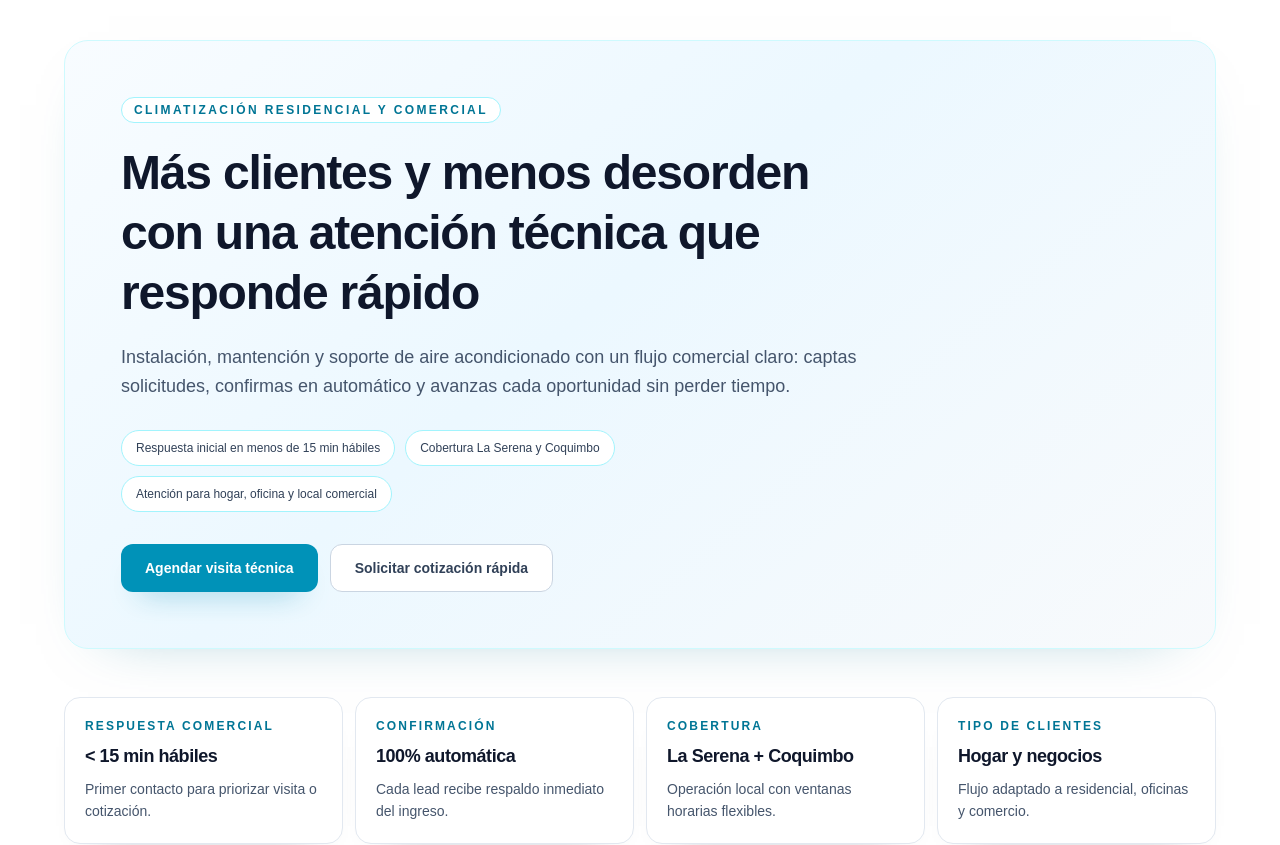
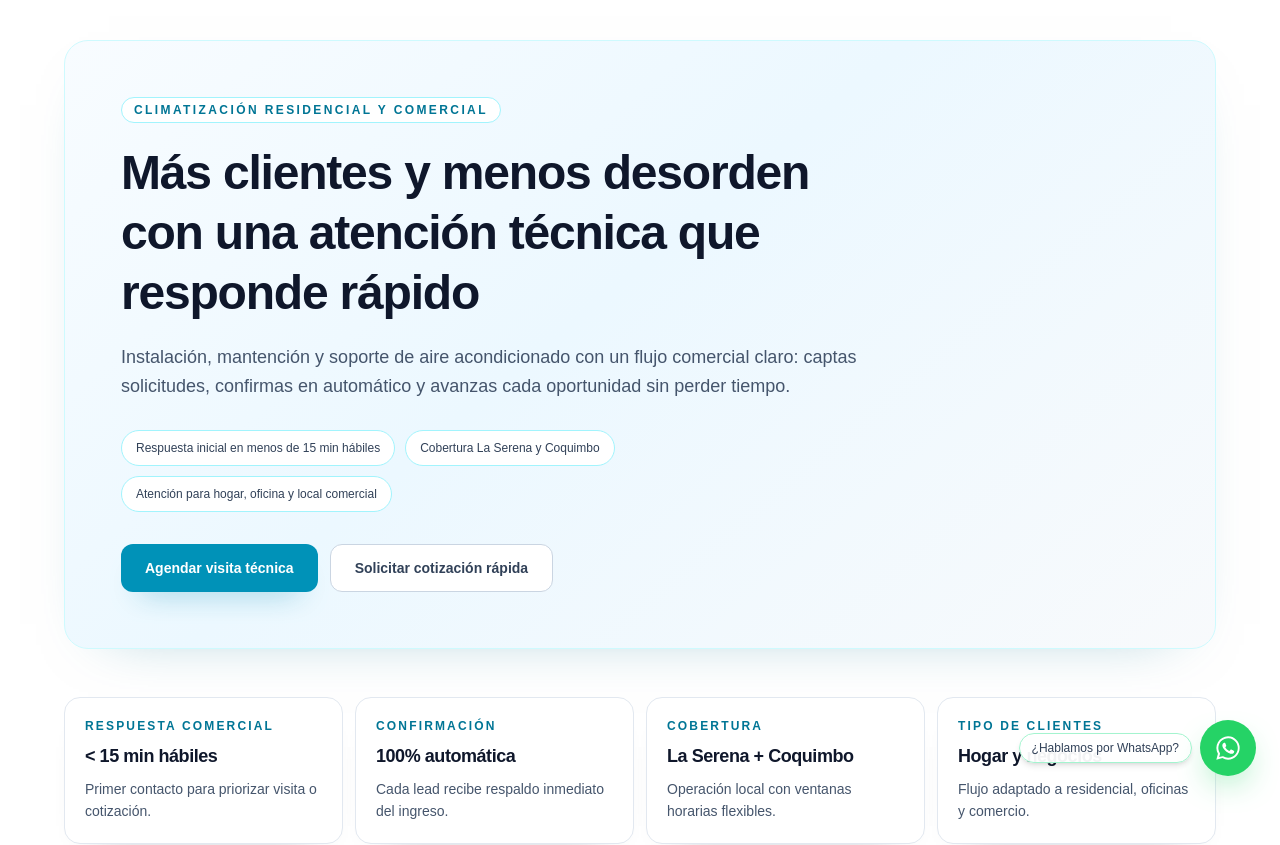
Before and after one commit to verf2390/citaya-agendas, a Next.js app: page /servicios-demo in a window 1280 px wide. Shown: the top 845 px of the page. Built offline with nearby package versions, Linux system fonts and the light colour scheme.

Commit message:
feat(servicios-demo): add floating whatsapp contact button

```diff
--- a/app/servicios-demo/components/final-cta-section.tsx
+++ b/app/servicios-demo/components/final-cta-section.tsx
@@ -4,6 +4,39 @@ const closingPoints = [
   "Más clientes atendidos con tiempos de respuesta claros",
   "Menos tiempo perdido en coordinación manual",
   "Un flujo digital que ordena ventas y operación",
+] as const;
+
+const whatsappMessage = encodeURIComponent(
+  "Hola, vi esta demo y me gustaría cotizar una web o automatización para mi negocio.",
+);
+
+const emailSubject = encodeURIComponent("Consulta sobre web y automatización");
+const emailBody = encodeURIComponent(
+  "Hola, vi la demo y me gustaría recibir más información sobre una solución para mi negocio.",
+);
+
+const contactButtons = [
+  {
+    label: "WhatsApp",
+    helper: "+56 9 6142 5029",
+    href: `https://wa.me/56961425029?text=${whatsappMessage}`,
+    tone: "bg-emerald-400 text-emerald-950 hover:bg-emerald-300",
+    icon: "WA",
+  },
+  {
+    label: "Síguenos en Instagram",
+    helper: "@citaya_agenda",
+    href: "https://www.instagram.com/citaya_agenda",
+    tone: "bg-fuchsia-500/90 text-white hover:bg-fuchsia-400",
+    icon: "IG",
+  },
+  {
+    label: "Enviar correo",
+    helper: "verf14@gmail.com",
+    href: `mailto:verf14@gmail.com?subject=${emailSubject}&body=${emailBody}`,
+    tone: "border border-cyan-200/50 bg-white/10 text-cyan-50 hover:bg-white/20",
+    icon: "@",
+  },
 ] as const;
 
 export function FinalCtaSection() {
@@ -30,7 +63,7 @@ export function FinalCtaSection() {
 
         <div className="mt-7 grid gap-3 sm:mt-8 sm:flex sm:flex-wrap">
           <Link
-            href="https://wa.me/56912345678"
+            href={`https://wa.me/56961425029?text=${whatsappMessage}`}
             target="_blank"
             rel="noreferrer"
             className="inline-flex min-h-12 items-center justify-center rounded-xl bg-emerald-400 px-6 py-3 text-sm font-semibold text-emerald-950 transition-all duration-200 hover:-translate-y-0.5 hover:bg-emerald-300"
@@ -44,6 +77,33 @@ export function FinalCtaSection() {
             Solicitar demo guiada
           </Link>
         </div>
+
+        <div className="mt-8 border-t border-white/20 pt-6 sm:mt-10 sm:pt-8">
+          <p className="text-sm font-medium text-cyan-100 sm:text-base">
+            ¿Te gustaría una solución así para tu negocio? Hablemos sobre tu web, automatización o captación de
+            clientes.
+          </p>
+
+          <div className="mt-4 grid gap-3 sm:mt-5 sm:grid-cols-2 lg:grid-cols-3">
+            {contactButtons.map((button) => (
+              <Link
+                key={button.label}
+                href={button.href}
+                target="_blank"
+                rel="noreferrer"
+                className={`group inline-flex min-h-14 items-center gap-3 rounded-2xl px-4 py-3 text-left text-sm font-semibold transition-all duration-200 hover:-translate-y-0.5 ${button.tone}`}
+              >
+                <span className="inline-flex h-9 w-9 shrink-0 items-center justify-center rounded-full bg-black/15 text-xs font-bold tracking-wide">
+                  {button.icon}
+                </span>
+                <span className="flex flex-col leading-tight">
+                  <span>{button.label}</span>
+                  <span className="mt-1 text-xs font-medium opacity-90">{button.helper}</span>
+                </span>
+              </Link>
+            ))}
+          </div>
+        </div>
       </div>
     </section>
   );
--- /dev/null
+++ b/app/servicios-demo/components/whatsapp-floating-button.tsx
@@ -0,0 +1,29 @@
+import Link from "next/link";
+
+const whatsappMessage = encodeURIComponent(
+  "Hola, vi esta demo y me gustaría cotizar una web o automatización para mi negocio.",
+);
+
+export function WhatsAppFloatingButton() {
+  return (
+    <div className="pointer-events-none fixed bottom-5 right-4 z-40 sm:bottom-6 sm:right-6">
+      <div className="pointer-events-auto flex items-center gap-2">
+        <span className="hidden rounded-full border border-emerald-200 bg-white/95 px-3 py-1.5 text-xs font-medium text-slate-700 shadow-md md:inline-flex">
+          ¿Hablamos por WhatsApp?
+        </span>
+
+        <Link
+          href={`https://wa.me/56961425029?text=${whatsappMessage}`}
+          target="_blank"
+          rel="noreferrer"
+          aria-label="Contactar por WhatsApp"
+          className="inline-flex h-14 w-14 items-center justify-center rounded-full bg-[#25D366] text-white shadow-[0_14px_35px_-15px_rgba(37,211,102,0.95)] transition-all duration-200 hover:-translate-y-0.5 hover:brightness-105 focus-visible:outline-none focus-visible:ring-2 focus-visible:ring-emerald-300 focus-visible:ring-offset-2"
+        >
+          <svg viewBox="0 0 24 24" aria-hidden="true" className="h-7 w-7 fill-current">
+            <path d="M19.05 4.91A9.82 9.82 0 0 0 12.03 2a9.99 9.99 0 0 0-8.67 14.95L2 22l5.23-1.36A10 10 0 0 0 12.03 22c5.5 0 9.97-4.47 9.97-9.98a9.9 9.9 0 0 0-2.95-7.11Zm-7.02 15.4a8.3 8.3 0 0 1-4.22-1.15l-.3-.18-3.1.82.83-3.03-.2-.31a8.33 8.33 0 1 1 7 3.85Zm4.57-6.24c-.25-.13-1.46-.72-1.69-.8-.22-.09-.38-.13-.55.12-.16.25-.63.8-.77.97-.14.16-.28.18-.53.06-.25-.13-1.04-.38-1.97-1.2-.72-.64-1.2-1.42-1.34-1.66-.14-.25-.02-.38.1-.5.12-.12.25-.28.37-.41.13-.14.16-.25.25-.41.08-.17.04-.31-.02-.44-.07-.12-.55-1.32-.75-1.81-.2-.48-.4-.42-.55-.43h-.47a.9.9 0 0 0-.66.31c-.23.25-.87.85-.87 2.08s.9 2.4 1.02 2.57c.13.17 1.76 2.7 4.27 3.79.6.26 1.08.42 1.44.54.6.19 1.14.16 1.57.1.48-.07 1.46-.6 1.67-1.18.2-.58.2-1.08.14-1.18-.05-.1-.22-.16-.47-.29Z" />
+          </svg>
+        </Link>
+      </div>
+    </div>
+  );
+}
--- a/app/servicios-demo/page.tsx
+++ b/app/servicios-demo/page.tsx
@@ -7,6 +7,7 @@ import { LeadCaptureSection } from "./components/lead-capture-section";
 import { ServicesSection } from "./components/services-section";
 import { SocialProofSection } from "./components/social-proof-section";
 import { TrustIndicatorsSection } from "./components/trust-indicators-section";
+import { WhatsAppFloatingButton } from "./components/whatsapp-floating-button";
 
 export default function ServiciosDemoPage() {
   return (
@@ -20,6 +21,7 @@ export default function ServiciosDemoPage() {
       <AutomationFlowSection />
       <SocialProofSection />
       <FinalCtaSection />
+      <WhatsAppFloatingButton />
     </main>
   );
 }
```
